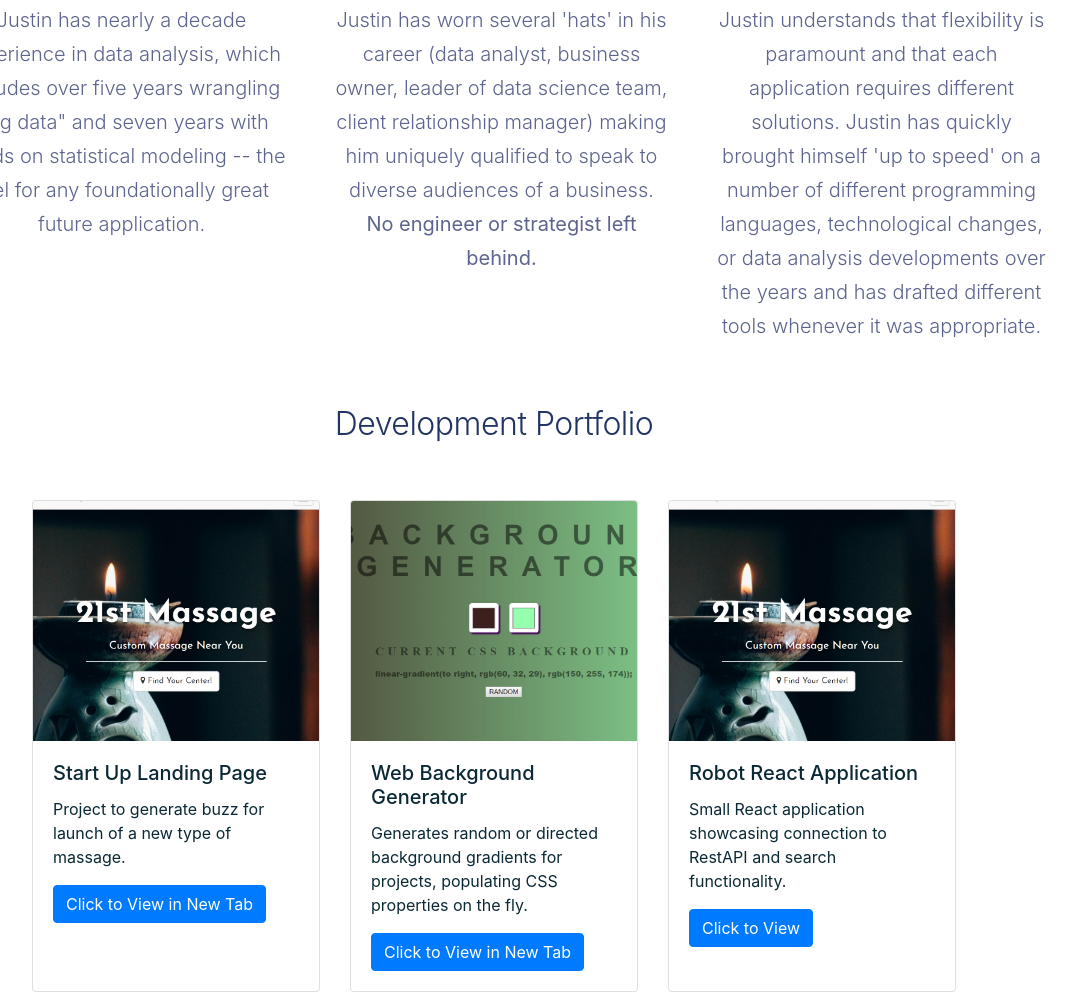
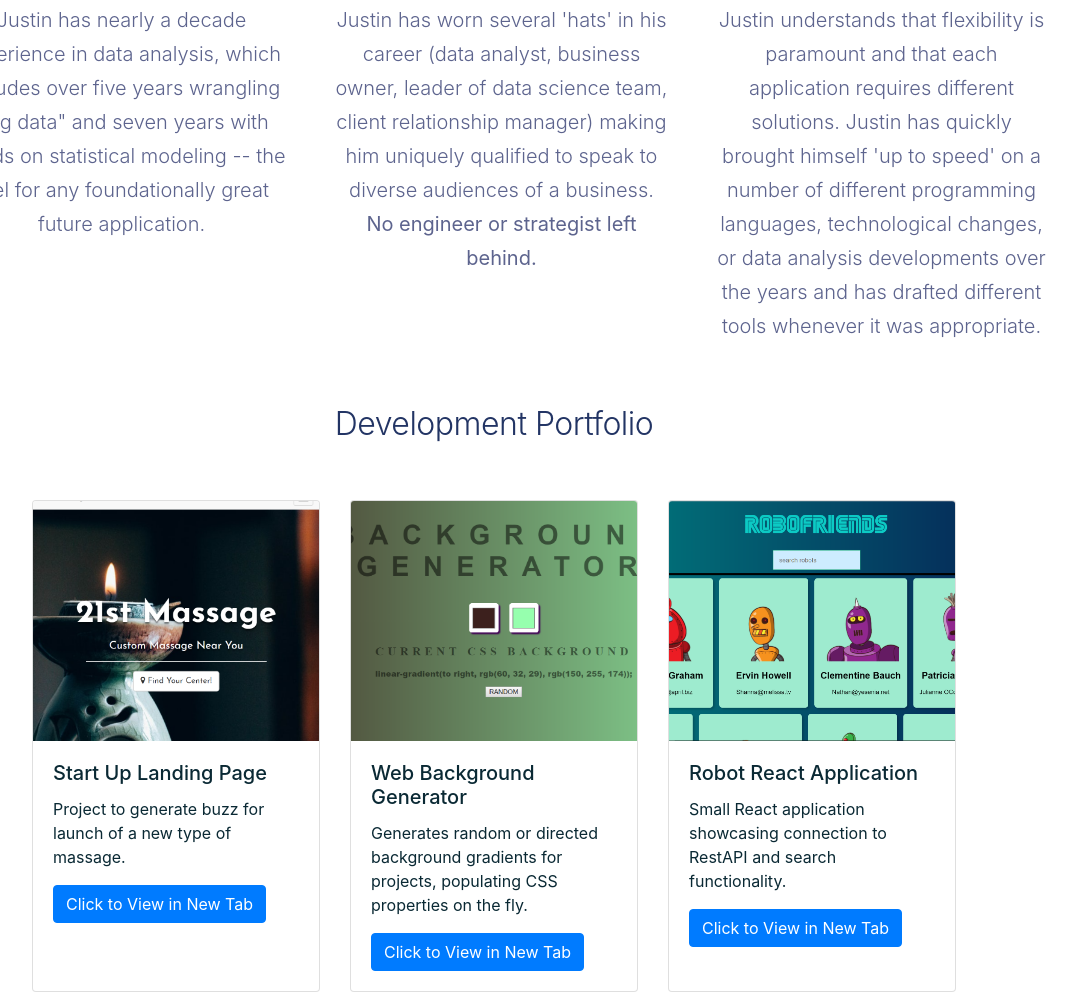
Before and after one commit to jeppley16/jeppley16.github.io, a website: page index.html in a window 1280 px wide. Shown: the part 678-1685 px from the top of the page, without its empty margins (146-1222 px from the left). Drawn offline with nearby package versions, Linux system fonts and the light colour scheme; a web font is replaced by a local one.

Commit message:
Adding robot application to portfolio section

```diff
--- a/index.html
+++ b/index.html
@@ -257,14 +257,15 @@
 					style="width: 18rem;">
 				  <img
 				  	class="card-img-top"
-				  	src="images/lp_project.PNG"
+				  	src="images/robot_app.PNG"
 				  	alt="Card image cap">
 				  <div class="card-body">
 				    <h5 class="card-title">Robot React Application</h5>
 				    <p class="card-text">Small React application showcasing connection to RestAPI and search functionality.</p>
 				    <a
-				    	href="projects/robotapp/index.html"
-				    	class="btn btn-primary">Click to View</a>
+				    	href="http://justineppley.live/react-roboapp/"
+				    	class="btn btn-primary"
+				    	target="_blank">Click to View in New Tab</a>
 				  </div>
 				</div>
 			</div>
```
Also changed, not shown: images/robot_app.PNG (added).
